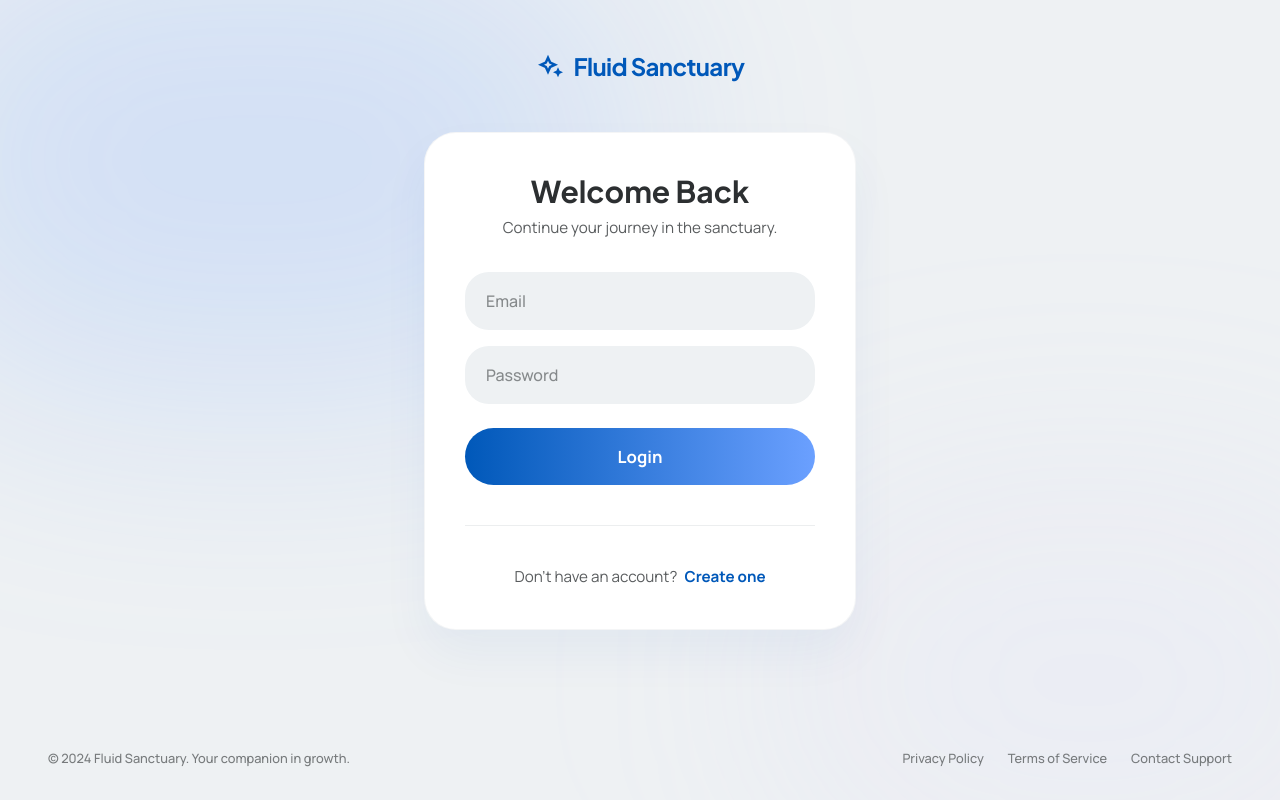
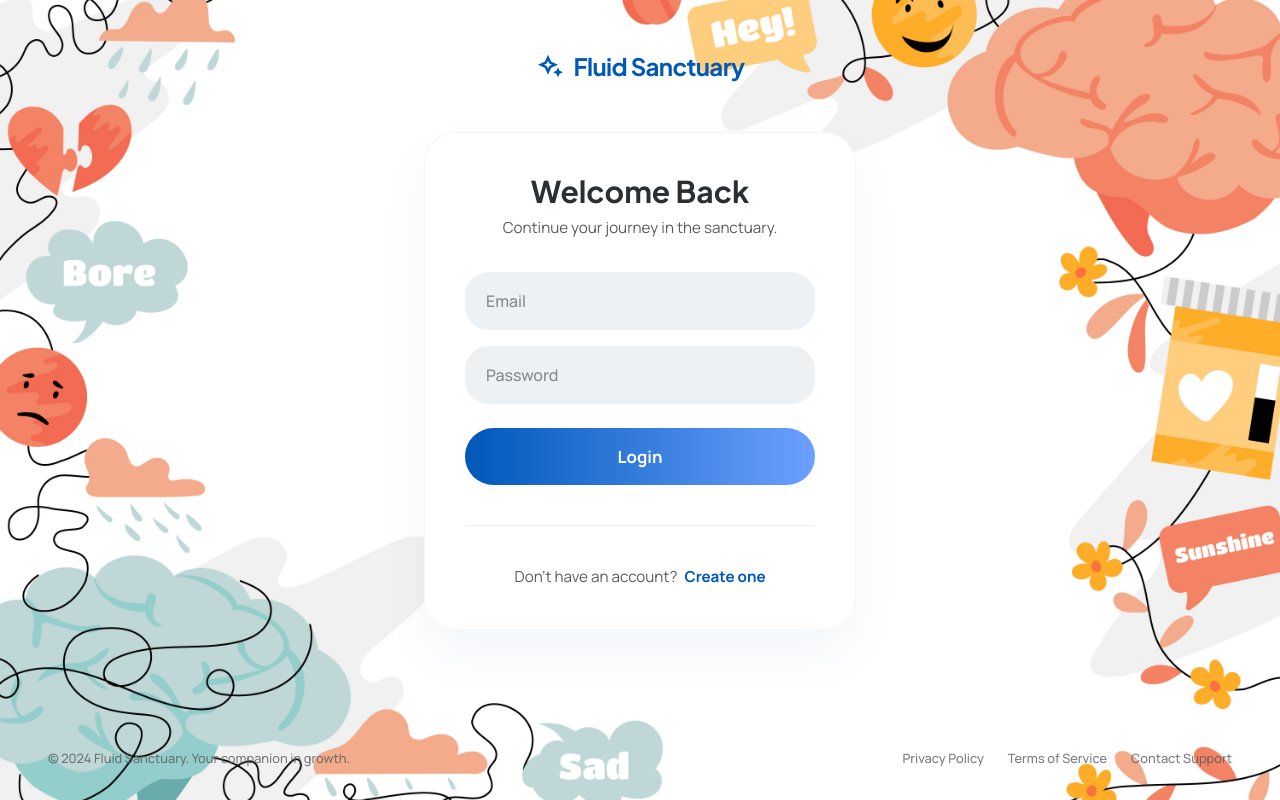
Before and after one commit to VAIBHAV-VOLT/neuroplay, a React (Vite) app in the folder frontend/: page /auth in a window 1280 px wide. Built offline with nearby package versions, Linux system fonts and the light colour scheme.

Commit message:
Fixed background of login/signup

```diff
--- a/frontend/src/Auth.css
+++ b/frontend/src/Auth.css
@@ -1,7 +1,7 @@
 .auth-page {
   min-height: 100vh;
   width: 100vw;
-  background: var(--surface);
+  background: url('/7751672.jpg') center center / cover no-repeat;
   display: flex;
   justify-content: center;
   align-items: center;
--- a/frontend/src/Auth.jsx
+++ b/frontend/src/Auth.jsx
@@ -75,12 +75,8 @@ export default function Auth() {
   };
 
   return (
-    <div className="min-h-screen w-full bg-surface-container-low flex flex-col items-center justify-between relative overflow-y-auto font-body pt-6">
-      {/* Background Gradients */}
-      <div className="absolute inset-0 z-0 pointer-events-none overflow-hidden">
-        <div className="absolute top-[-10%] left-[-10%] w-[60%] h-[60%] bg-primary-container/20 blur-[120px] rounded-full"></div>
-        <div className="absolute bottom-[-10%] right-[-10%] w-[50%] h-[50%] bg-secondary-container/10 blur-[120px] rounded-full"></div>
-      </div>
+    <div className="min-h-screen w-full flex flex-col items-center justify-between relative overflow-y-auto font-body pt-6" style={{ backgroundImage: "url('/7751672.jpg')", backgroundSize: 'cover', backgroundPosition: 'center' }}>
+      {/* Background Gradients removed for new image background */}
 
       {/* Top Logo */}
       <div className="z-10 mt-6 cursor-pointer flex items-center gap-2 transition-transform hover:scale-105" onClick={() => navigate('/')}>
```
Also changed, not shown: frontend/public/7751672.jpg (added).
